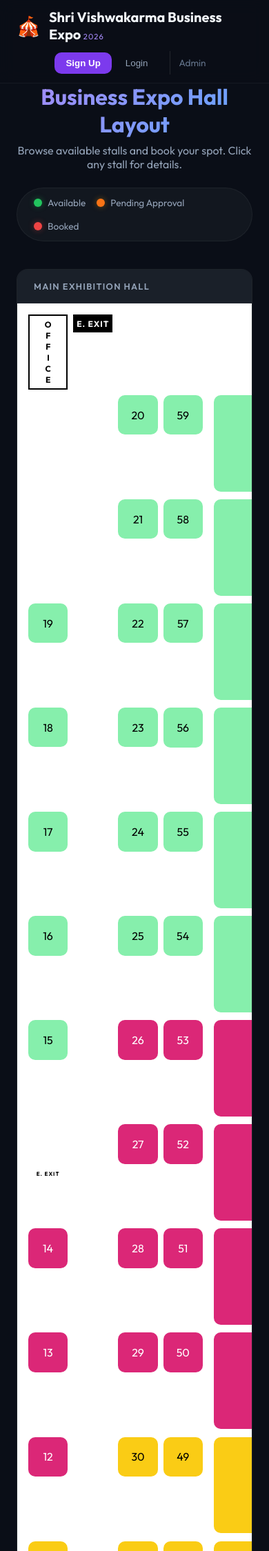
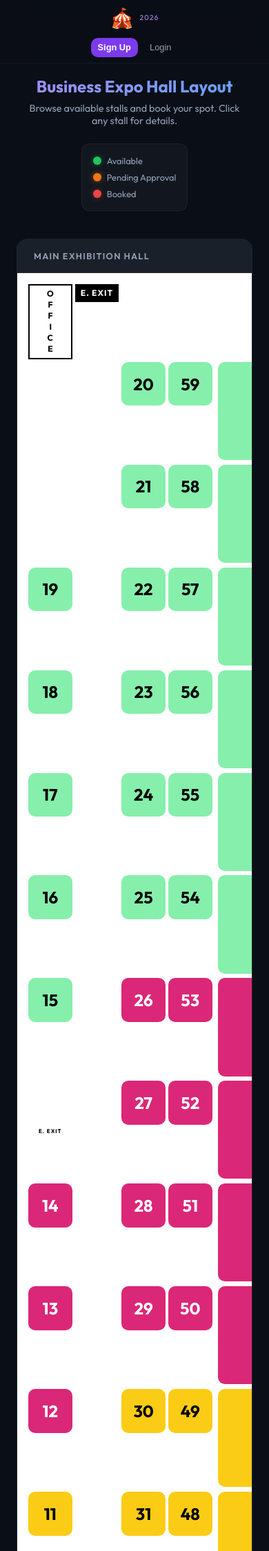
Before and after one commit to jatinptll/business_expo_stall_booking_tool, a Flask app: page / in a window 390 px wide. Shown: the top 2249 px of the page at 69% size. Run offline with Flask 3, Linux system fonts and the light colour scheme; data that the repository does not hold is empty.

Commit message:
Fix mobile layout, map styles, session key, and increase stall number font

```diff
--- a/app.py
+++ b/app.py
@@ -11,7 +11,7 @@ from dotenv import load_dotenv
 load_dotenv()
 
 app = Flask(__name__)
-app.secret_key = os.urandom(24)
+app.secret_key = os.getenv("SECRET_KEY", "super_secret_session_key_fixed_2026")
 app.permanent_session_lifetime = timedelta(hours=2)
 
 # === MONGODB CONNECTION ===
--- a/static/css/styles.css
+++ b/static/css/styles.css
@@ -975,3 +975,145 @@ body {
         padding: 1.5rem;
     }
 }
+
+/* === MOBILE RESPONSIVENESS === */
+@media (max-width: 768px) {
+    .main-content {
+        padding-top: 70px;
+        padding-left: 1rem;
+        padding-right: 1rem;
+    }
+
+    .navbar-container {
+        padding: 0.5rem 1rem;
+    }
+
+    .brand-name {
+        display: none;
+        /* Hide text on small screens if needed, or reduce size */
+    }
+
+    .navbar-brand {
+        gap: 0.5rem;
+    }
+
+    /* Reveal brand name slightly larger screens or just icon */
+    @media (min-width: 400px) {
+        .brand-name {
+            display: block;
+            font-size: 1rem;
+        }
+    }
+
+    /* Modals - Make them fluid */
+    .modal-content,
+    .auth-modal-content,
+    .stall-modal-content,
+    .booking-modal-content,
+    .my-bookings-modal-content {
+        width: 90% !important;
+        max-width: 400px;
+        padding: 1.25rem;
+        max-height: 85vh;
+    }
+
+    .form-row {
+        grid-template-columns: 1fr;
+    }
+
+    /* Legend */
+    .legend {
+        gap: 0.75rem;
+        padding: 0.5rem 1rem;
+        flex-wrap: wrap;
+        justify-content: center;
+        border-radius: 12px;
+    }
+
+    /* Map Container */
+    .stalls-grid {
+        padding: 1rem;
+        gap: 0.25rem;
+        /* Keep min-width to ensure map doesn't get crushed */
+    }
+
+    .stall-company {
+        font-size: 0.6rem;
+    }
+}
+
+@media (max-width: 480px) {
+    .navbar-actions .user-section span {
+        display: none;
+        /* Hide 'Welcome User' text */
+    }
+
+    .btn-primary-sm,
+    .btn-ghost {
+        padding: 0.4rem 0.6rem;
+        font-size: 0.8rem;
+    }
+
+    .admin-link {
+        display: none;
+        /* Hide admin link on tiny screens, usually accessible via direct URL */
+    }
+
+    .hero h1 {
+        font-size: 1.4rem;
+    }
+}
+
+/* Further Mobile Refinements */
+@media (max-width: 480px) {
+    .navbar-container {
+        padding: 0.5rem;
+    }
+
+    .brand-name {
+        font-size: 0.85rem;
+        line-height: 1.1;
+        max-width: 180px;
+    }
+
+    .brand-year {
+        font-size: 0.65rem;
+        display: block;
+        /* Force new line? No, keeping consistent */
+    }
+
+    .legend {
+        display: flex;
+        /* Override grid if needed, or keep flex */
+        flex-direction: column;
+        align-items: flex-start;
+        width: fit-content;
+        margin: 0 auto;
+        gap: 0.5rem;
+        padding: 1rem;
+    }
+
+    .legend-item {
+        font-size: 0.8rem;
+    }
+
+    .hero h1 {
+        font-size: 1.5rem;
+        padding: 0 1rem;
+    }
+
+    .hero p {
+        font-size: 0.9rem;
+        padding: 0 1rem;
+    }
+
+    /* Ensure map isn't touching edges */
+    .hall-layout {
+        margin: 0 0.5rem;
+    }
+}
+/* Increase Stall Number Size Globally */
+.stall-number {
+    font-size: 1.5rem; /* ~24px */
+    font-weight: 800;  /* Bold */
+}
```
